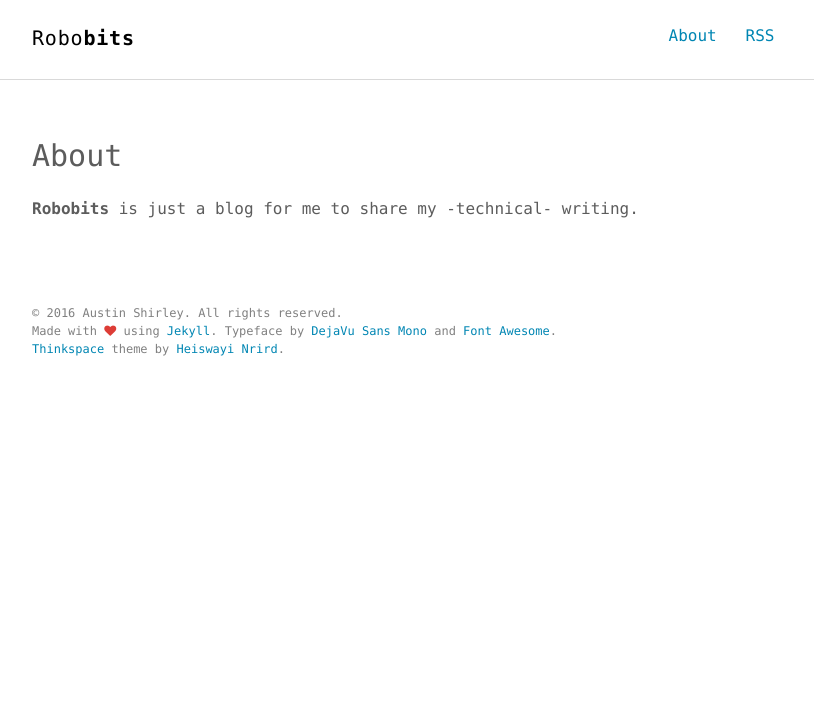
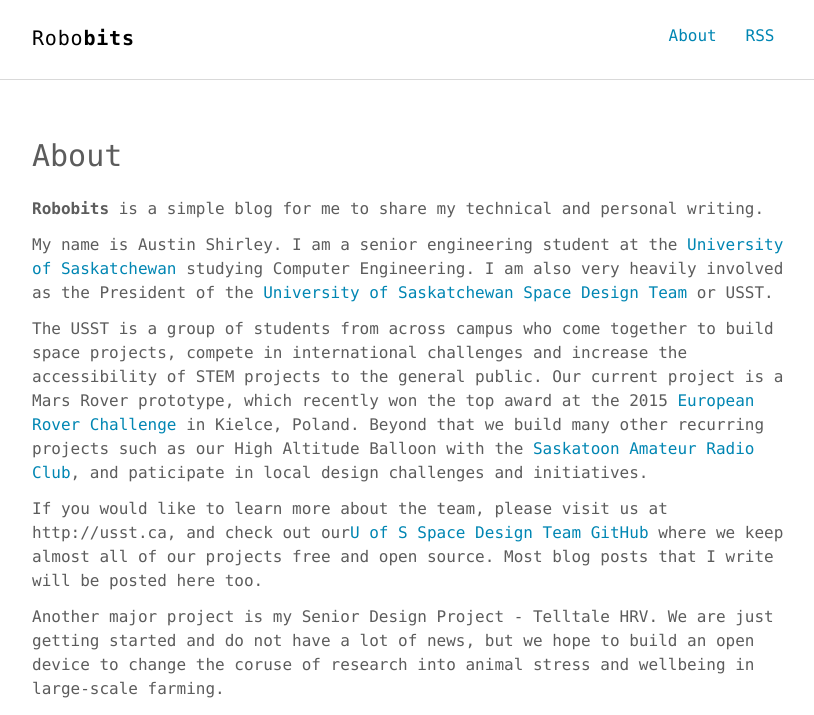
Before and after one commit to ausshir/ausshir.github.io, a Jekyll site: the page built from about.md, in a window 1280 px wide. Shown: the top 715 px of the page, without its empty margins (232-1046 px from the left). Built offline with Jekyll 4.4.1, drawn with Linux system fonts in a browser that asks for light colours; some of the changed text lies outside the part shown.

Commit message:
Updated about.md

```diff
--- a/about.md
+++ b/about.md
@@ -2,6 +2,21 @@
 layout: page
 title: About
 permalink: /about/
+published: true
 ---
 
-**Robobits** is just a blog for me to share my -technical- writing.
+**Robobits** is a simple blog for me to share my technical and personal writing.
+
+My name is Austin Shirley. I am a senior engineering student at the [University of Saskatchewan](http://www.usask.ca/) studying Computer Engineering. I am also very heavily involved as the President of the [University of Saskatchewan Space Design Team](http://usst.ca) or USST.
+
+The USST is a group of students from across campus who come together to build space projects, compete in international challenges and increase the accessibility of STEM projects to the general public. Our current project is a Mars Rover prototype, which recently won the top award at the 2015 [European Rover Challenge](http://roverchallenge.eu/) in Kielce, Poland. Beyond that we build many other recurring projects such as our High Altitude Balloon with the [Saskatoon Amateur Radio Club](http://ve5aa.dyndns.org/), and paticipate in local design challenges and initiatives.
+
+If you would like to learn more about the team, please visit us at http://usst.ca, and check out our[U of S Space Design Team GitHub](https://github.com/UofSSpaceDesignTeam/) where we keep almost all of our projects free and open source. Most blog posts that I write will be posted here too.
+
+
+Another major project is my Senior Design Project - Telltale HRV. We are just getting started and do not have a lot of news, but we hope to build an open device to change the coruse of research into animal stress and wellbeing in large-scale farming.
+
+
+Thanks for checking in and I hope you find something here that is interesting!
+
+Cheers!![It's Me!]({{site.baseurl}}/img/austin.PNG)
```
